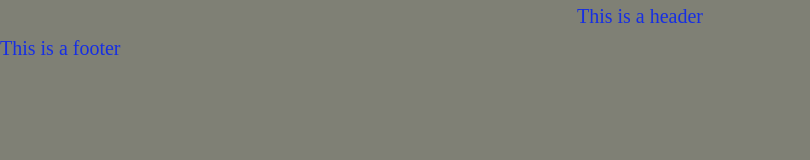
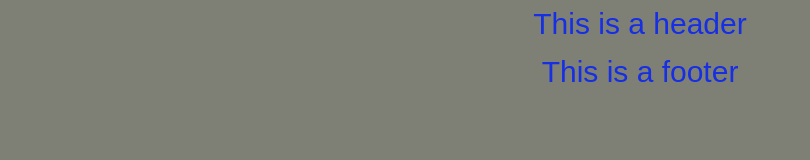
Before and after one commit to andrewdreamer13/Simply-chocolate, a website: page src/index.html in a window 1280 px wide. Shown: the whole page, without its empty margins (0-810 px from the left). Drawn offline with nearby package versions, Linux system fonts and the light colour scheme; files that its build step writes are made by us from their sources; files whose address does not match are found by name.

Commit message:
added some changes

```diff
--- a/src/index.html
+++ b/src/index.html
@@ -8,7 +8,7 @@
   <meta name="description" content="Simply chocolate">
   <meta name="keywords" content="Simply chocolate">
   <link rel="shortcut icon" href="../img/chocolate.png" type="image/x-icon">
-  <link rel="stylesheet" href="fonts">
+  <link  href="fonts">
   <link rel="stylesheet" href="css/main.min.css">
   <title>Simply chocolate</title>
 </head>
@@ -37,6 +37,7 @@
   <!-- git commit -m "comment"-  adds folders to the repository-->
   <!-- git log - shows all the commits in the project with its full information -->
   <!-- git checkout <commit hash> - goes to the one of version in the project -->
+  <!-- git checkout <master> - goes back to the last commit in the project -->
   <!-- git checkout <branch name> - goes to the one of branches in the project (main, master...) -->
   <!-- cd <folder name> - goes to the pointed folder in the project -->
   <!-- cd .. returns to the root folder in the project -->
--- a/src/parts/footer.html
+++ b/src/parts/footer.html
@@ -1,3 +1,3 @@
 <footer>
-<h1>This is a footer</h1>
+ <h2>This is a footer</h2>
 </footer>
--- a/src/styles/_footer.scss
+++ b/src/styles/_footer.scss
@@ -0,0 +1,7 @@
+footer {
+  width: 100%;
+  display: flex;
+  justify-content: center;
+  align-items: center;
+  gap: 100px;
+}
--- a/src/styles/_global.scss
+++ b/src/styles/_global.scss
@@ -1,10 +1,10 @@
 /* global styles*/
 
 body{
-  font-family: 'Ubuntu';
+  font-family: 'Ubuntu', sans-serif;
   font-style: normal;
   font-weight: 400;
-  font-size: 20px;
+  font-size: 30px;
   line-height: 1.6;
   color: rgb(22, 46, 228);
   background-color: rgb(127, 128, 117);
```
Also changed, not shown: dist/css/main.min.css, dist/index.html, 2 other files.
